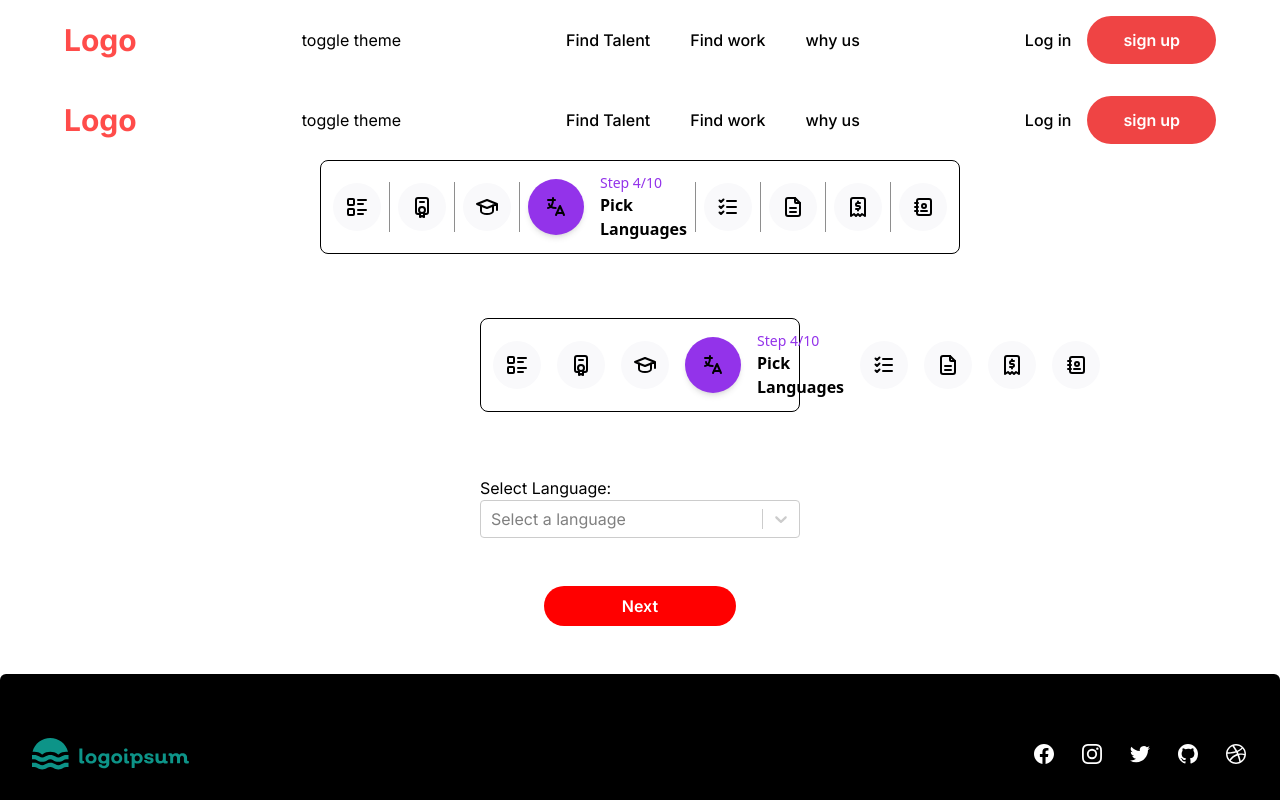
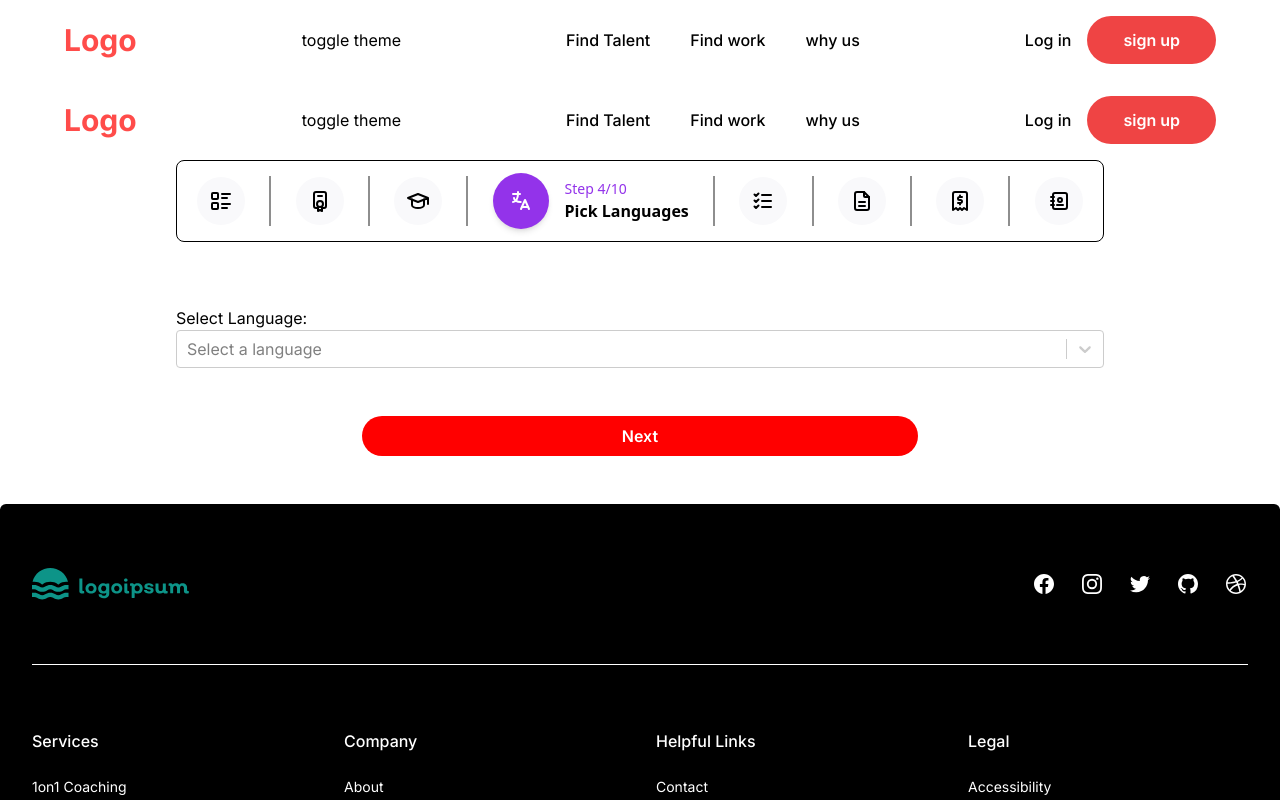
Before and after one commit to Prabhat2373/freelance-web-v3, a Next.js app: page /onboarding/languages in a window 1280 px wide. Shown: the top 800 px of the page. Built offline with nearby package versions, Linux system fonts and the light colour scheme.

Commit message:
onboarding bug fixes

```diff
--- a/src/app/onboarding/languages/page.tsx
+++ b/src/app/onboarding/languages/page.tsx
@@ -1,88 +1,8 @@
-import { useOnboardingForm } from "@/contexts/FormContext"
-import { addExperienceValidation } from "@/validators/onboarding/onboardingValidator"
-import { Field, Form, Formik } from "formik"
+import LanguageFormContainer from "@/containers/onboarding/freelancer/LanguageFormContainer";
+import React from "react";
 
-import Button from "../../../components/buttons/Button"
-import StepLayout from "../../../layout/freelancer/StepLayout"
+const LanguageIndex = () => {
+  return <LanguageFormContainer />;
+};
 
-import Select from "react-select"
-import { useMemo } from "react"
-import ErrorField from "@/components/inputs/ErrorField"
-
-const Languages = () => {
-  const {
-    formData,
-
-    handleFormSubmit,
-  } = useOnboardingForm()
-
-  console.log("formData", formData)
-
-  const initialValues = {
-    language: formData.language ?? "",
-  }
-  //   const handleSubmit = (data: typeof initialValues) => {
-  //     const payload = { employment_history: [...data.experience] }
-  //     handleFormSubmit(payload)
-  //   }
-  console.log("initialValues", initialValues)
-
-  const languageOptions = useMemo(() => {
-    return [
-      { label: "English", value: "english" },
-      { label: "Spanish", value: "spanish" },
-      { label: "French", value: "french" },
-      // Add more languages as needed
-    ]
-  }, [])
-
-  return (
-    <StepLayout
-      title={"Add work your experiences."}
-      subTitle={
-        "Lorem ipsum dolor sit amet, consectetur adipiscing elit,sed do eiusmod."
-      }
-    >
-      <Formik
-        initialValues={initialValues}
-        validationSchema={addExperienceValidation}
-        enableReinitialize
-        onSubmit={handleFormSubmit}
-      >
-        {({ values, errors }) => {
-          console.log("values", values)
-          console.log("errors", errors)
-
-          return (
-            <Form>
-              <>
-                <div>
-                  <label htmlFor="language">Select Language:</label>
-                  <Select
-                    name="language"
-                    options={languageOptions}
-                    placeholder="Select a language"
-                  />
-                  <ErrorField name="language" />
-                </div>
-                <div className="flex justify-center items-center py-12">
-                  <Button
-                    width="60%"
-                    variant="filled"
-                    className="flex px-24"
-                    type="submit"
-                  >
-                    Next
-                  </Button>
-                </div>
-              </>
-            </Form>
-          )
-        }}
-      </Formik>
-      {/* </Container> */}
-    </StepLayout>
-  )
-}
-
-export default Languages
+export default LanguageIndex;
--- a/src/components/onboarding/Stepper.tsx
+++ b/src/components/onboarding/Stepper.tsx
@@ -5,6 +5,7 @@ import { FiArrowLeft } from "react-icons/fi";
 import StepFormStepsContainer from "../ui/stepForm/StepFormStepsContainer";
 import { useRouter } from "next/navigation";
 import IconHeading from "../icons/IconHeading";
+import { Container } from "@mantine/core";
 
 function Stepper() {
   const router = useRouter();
@@ -59,14 +60,16 @@ function Stepper() {
     //     </div>
     //   </div>
     // </div>
-    <>
+    <div>
+      {/* <Container> */}
       <StepFormStepsContainer
         activeStepIndex={activeStepIndex}
         setActiveStepIndex={setActiveStepIndex}
         withHref
         onboardingLinks={onboardingLinks}
       />
-    </>
+      {/* </Container> */}
+    </div>
   );
 }
 
--- a/src/components/ui/stepForm/StepFormStepsContainer.tsx
+++ b/src/components/ui/stepForm/StepFormStepsContainer.tsx
@@ -77,7 +77,7 @@ const StepFormStepsContainer = ({
               <Tooltip label={step?.title} withArrow>
                 <div
                   data-tippy-content="Add your text"
-                  className="bg-gray-50  rounded-full items-center p-3 flex cursor-pointer"
+                  className="bg-gray-50   rounded-full items-center p-3 flex cursor-pointer"
                   onClick={() => handleStepClick(index, step)}
                 >
                   {/* <img src={step?.icon} loading="lazy" alt="" className="w-7" /> */}
@@ -88,7 +88,7 @@ const StepFormStepsContainer = ({
           ) : (
             <div className="rounded-full items-center flex">
               {/* CURRENT SLIDE TAB  */}
-              <div className="w-55 h-55 min-w-55 min-h-55 bg-purple-600 rounded-full justify-center items-center flex shadow-md p-4">
+              <div className="w-55 h-55 text-white min-w-55 min-h-55 bg-purple-600 rounded-full justify-center items-center flex shadow-md p-4">
                 {/* <img src={step?.icon} loading="lazy" alt="" /> */}
                 {step?.icon}
               </div>
--- /dev/null
+++ b/src/containers/onboarding/freelancer/LanguageFormContainer.tsx
@@ -0,0 +1,81 @@
+"use client";
+import { useOnboardingForm } from "@/contexts/FormContext";
+import { addExperienceValidation } from "@/validators/onboarding/onboardingValidator";
+import { Field, Form, Formik } from "formik";
+
+import Button from "../../../components/buttons/Button";
+import StepLayout from "../../../layout/freelancer/StepLayout";
+
+import Select from "react-select";
+import { useMemo } from "react";
+import ErrorField from "@/components/inputs/ErrorField";
+
+const LanguageFormContainer = () => {
+  const {
+    formData,
+
+    handleFormSubmit,
+  } = useOnboardingForm();
+
+  console.log("formData", formData);
+
+  const initialValues = {
+    language: formData.language ?? "",
+  };
+  //   const handleSubmit = (data: typeof initialValues) => {
+  //     const payload = { employment_history: [...data.experience] }
+  //     handleFormSubmit(payload)
+  //   }
+  console.log("initialValues", initialValues);
+
+  const languageOptions = useMemo(() => {
+    return [
+      { label: "English", value: "english" },
+      { label: "Spanish", value: "spanish" },
+      { label: "French", value: "french" },
+      // Add more languages as needed
+    ];
+  }, []);
+
+  return (
+    <Formik
+      initialValues={initialValues}
+      validationSchema={addExperienceValidation}
+      enableReinitialize
+      onSubmit={handleFormSubmit}
+    >
+      {({ values, errors }) => {
+        console.log("values", values);
+        console.log("errors", errors);
+
+        return (
+          <Form>
+            <>
+              <div>
+                <label htmlFor="language">Select Language:</label>
+                <Select
+                  name="language"
+                  options={languageOptions}
+                  placeholder="Select a language"
+                />
+                <ErrorField name="language" />
+              </div>
+              <div className="flex justify-center items-center py-12">
+                <Button
+                  width="60%"
+                  variant="filled"
+                  className="flex px-24"
+                  type="submit"
+                >
+                  Next
+                </Button>
+              </div>
+            </>
+          </Form>
+        );
+      }}
+    </Formik>
+  );
+};
+
+export default LanguageFormContainer;
--- /dev/null
+++ b/src/containers/onboarding/freelancer/experience/ExperienceForm.tsx
@@ -0,0 +1,102 @@
+"use client";
+import AddExperienceForm from "@/components/onboarding/form/AddExperienceForm";
+import { Checkbox } from "@/components/ui/checkbox";
+import { Label } from "@/components/ui/label";
+import { useOnboardingForm } from "@/contexts/FormContext";
+import { addExperienceValidation } from "@/validators/onboarding/onboardingValidator";
+import { Form, Formik, useFormikContext } from "formik";
+import { useState } from "react";
+
+import {
+  useLazyDeleteExperienceQuery,
+  useUpdateAccountMutation,
+} from "@/features/rtk/app/userApi";
+import { Button } from "@mantine/core";
+const ExperienceForm = () => {
+  const { values, setFieldValue, ...formik } = useFormikContext();
+  const experiences = values?.experience;
+
+  const handleAddExperience = () => {
+    const newExperiences = [
+      ...experiences,
+      {
+        company_name: "",
+        position: "",
+        employment_type: "",
+        start_date: undefined,
+        end_date: undefined,
+        currently_working: false,
+        description: "",
+        skills_used: [],
+      },
+    ];
+    console.log("newExperiences", newExperiences);
+
+    setFieldValue("experience", newExperiences);
+  };
+
+  const handleDeleteForm = async (deletedIndex: number) => {
+    const updatedExperience = experiences.filter(
+      (_, idx) => idx !== deletedIndex
+    );
+    setFieldValue("experience", updatedExperience);
+  };
+
+  const handleNoExperience = () => {
+    setFieldValue("experience", formik.initialValues?.experience);
+  };
+
+  return (
+    <Form>
+      <>
+        {experiences.map((experience, index) => (
+          <AddExperienceForm
+            key={index}
+            experience={experience}
+            handleDeleteForm={handleDeleteForm}
+            index={index}
+          />
+        ))}
+
+        <div className="flex flex-col">
+          {/* <label htmlFor="experience">Add Experience:</label> */}
+          <Button
+            variant="outlined"
+            onClick={handleAddExperience}
+            className="flex px-24"
+            type="button"
+          >
+            + Add Experience
+          </Button>
+        </div>
+        <div>
+          <Checkbox
+            id="experience"
+            onCheckedChange={(checked) => {
+              if (checked) {
+                handleNoExperience();
+              } else {
+                handleAddExperience();
+              }
+            }}
+            // onClick={handleNoExperience}
+            name="experience"
+          />
+          <Label htmlFor="experience">No Experience</Label>
+        </div>
+        <div className="flex justify-center items-center py-12">
+          <Button
+            width="60%"
+            variant="filled"
+            className="flex px-24"
+            type="submit"
+          >
+            Next
+          </Button>
+        </div>
+      </>
+    </Form>
+  );
+};
+
+export default ExperienceForm;
--- a/src/containers/onboarding/freelancer/experience/ExperienceFormContainer.tsx
+++ b/src/containers/onboarding/freelancer/experience/ExperienceFormContainer.tsx
@@ -1,17 +1,10 @@
 "use client";
-import AddExperienceForm from "@/components/onboarding/form/AddExperienceForm";
-import { Checkbox } from "@/components/ui/checkbox";
-import { Label } from "@/components/ui/label";
 import { useOnboardingForm } from "@/contexts/FormContext";
 import { addExperienceValidation } from "@/validators/onboarding/onboardingValidator";
-import { Form, Formik } from "formik";
-import { useState } from "react";
+import { Formik } from "formik";
+import { useMemo } from "react";
 
-import {
-  useLazyDeleteExperienceQuery,
-  useUpdateAccountMutation,
-} from "@/features/rtk/app/userApi";
-import { Button } from "@mantine/core";
+import ExperienceForm from "./ExperienceForm";
 
 const ExperienceFormContainer = () => {
   const {
@@ -19,18 +12,43 @@ const ExperienceFormContainer = () => {
 
     handleFormSubmit,
   } = useOnboardingForm();
-  const [experiences, setExperiences] = useState(
-    formData?.employment_history?.length
-      ? formData?.employment_history?.map((history) => ({
-          company_name: history?.company_name ?? "",
-          position: history?.position ?? "",
-          employment_type: history?.employment_type ?? "",
-          start_date: history?.start_date ?? undefined,
-          end_date: history?.end_date ?? undefined,
-          currently_working: history?.currently_working ?? false,
-          description: history?.description ?? "",
-          skills_used: history?.skills_used ?? [],
-        }))
+  // const [experiences, setExperiences] = useState(
+  //   formData?.employment_history?.length > 1
+  //     ? formData?.employment_history?.map((history) => ({
+  //         company_name: history?.company_name ?? "",
+  //         position: history?.position ?? "",
+  //         employment_type: history?.employment_type ?? "",
+  //         start_date: history?.start_date ?? undefined,
+  //         end_date: history?.end_date ?? undefined,
+  //         currently_working: history?.currently_working ?? false,
+  //         description: history?.description ?? "",
+  //         skills_used: history?.skills_used ?? [],
+  //       }))
+  //     : [
+  //         {
+  //           company_name: "",
+  //           position: "",
+  //           employment_type: "",
+  //           start_date: undefined,
+  //           end_date: undefined,
+  //           currently_working: false,
+  //           description: "",
+  //           skills_used: [],
+  //         },
+  //       ]
+  // );
+
+  console.log("formData", formData);
+
+  const initialValues = useMemo(() => {
+    return {
+      experience: formData?.employment_history?.length
+        ? formData?.employment_history?.map((data, index) => {
+            return {
+              ...data,
+              _id: undefined,
+            };
+          })
         : [
             {
               company_name: "",
@@ -42,33 +60,9 @@ const ExperienceFormContainer = () => {
               description: "",
               skills_used: [],
             },
-        ]
-  );
-  const [updateAccont] = useUpdateAccountMutation();
-  const [deleteExperience, { isLoading: isDeleteExperienceLoading }] =
-    useLazyDeleteExperienceQuery();
-
-  console.log("formData", formData);
-
-  const initialValues = {
-    experience: experiences,
+          ],
     };
-
-  const handleAddClick = () => {
-    // setShowForm(true)
-    setExperiences([...experiences, initialValues.experience]);
-  };
-
-  const handleDeleteForm = async (deletedIndex: number) => {
-    const updatedExperience = experiences.filter(
-      (_, idx) => idx !== deletedIndex
-    );
-    setExperiences(updatedExperience);
-  };
-
-  const handleNoExperience = () => {
-    setExperiences([]);
-  };
+  }, [formData]);
 
   console.log("initialValues", initialValues);
 
@@ -86,57 +80,7 @@ const ExperienceFormContainer = () => {
         console.log("values", values);
         console.log("errors", errors);
 
-        return (
-          <Form>
-            <>
-              {experiences.map((experience, index) => (
-                <AddExperienceForm
-                  key={index}
-                  experience={experience}
-                  handleDeleteForm={handleDeleteForm}
-                  index={index}
-                />
-              ))}
-
-              <div className="flex flex-col">
-                {/* <label htmlFor="experience">Add Experience:</label> */}
-                <Button
-                  variant="outlined"
-                  onClick={handleAddClick}
-                  className="flex px-24"
-                  type="button"
-                >
-                  + Add Experience
-                </Button>
-              </div>
-              <div>
-                <Checkbox
-                  id="experience"
-                  onCheckedChange={(checked) => {
-                    if (checked) {
-                      handleNoExperience();
-                    } else {
-                      handleAddClick();
-                    }
-                  }}
-                  // onClick={handleNoExperience}
-                  name="experience"
-                />
-                <Label htmlFor="experience">No Experience</Label>
-              </div>
-              <div className="flex justify-center items-center py-12">
-                <Button
-                  width="60%"
-                  variant="filled"
-                  className="flex px-24"
-                  type="submit"
-                >
-                  Next
-                </Button>
-              </div>
-            </>
-          </Form>
-        );
+        return <ExperienceForm />;
       }}
     </Formik>
   );
--- a/src/layout/freelancer/StepLayout.tsx
+++ b/src/layout/freelancer/StepLayout.tsx
@@ -5,13 +5,14 @@ import { useOnboardingForm } from "@/contexts/FormContext";
 import { useRouter } from "next/navigation";
 import React, { useEffect } from "react";
 import GuestLayout from "../GuestLayout";
-import Container from "@/components/ui/Container";
+import { Container } from "@mantine/core";
+// import Container from "@/components/ui/Container";
 
 const StepLayout = ({ title, subTitle, children }) => {
   return (
     <>
       <Container>
-        <div className="w-[50%]">
+        <div className="">
           <Stepper />
           {/* <div>
             <h1 className="text-gray-900 text-xl font-medium font-montserrat">
@@ -19,7 +20,7 @@ const StepLayout = ({ title, subTitle, children }) => {
             </h1>
             <p>{subTitle}</p>
           </div> */}
-          {children}
+          <div className=" ">{children}</div>
         </div>
       </Container>
       {/* <div className="flex justify-center items-center py-12">
```
Lines whose indentation alone changed are shown as unchanged.
